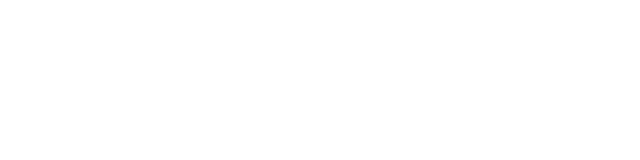
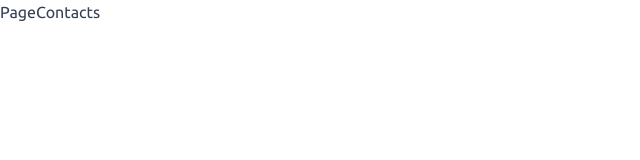
Before and after one commit to thes3interdev/slp-blogu-website, a React (Vite) app: page /contacts in a window 1280 px wide. Before the commit this address had no page. Shown: the top 160 px of the page, without its empty margins (0-640 px from the left). Built offline with nearby package versions, Linux system fonts and the light colour scheme.

Commit message:
feat: initial contacts page.

```diff
--- a/src/App.jsx
+++ b/src/App.jsx
@@ -2,6 +2,7 @@ import { BrowserRouter as Router, Route, Routes } from 'react-router-dom';
 import { ApolloProvider } from '@apollo/client';
 import client from './utilities/UtilityApolloClient';
 import PageHome from './pages/PageHome';
+import PageContacts from './pages/PageContacts';
 
 const App = () => {
 	return (
@@ -9,6 +10,7 @@ const App = () => {
 			<ApolloProvider client={client}>
 				<Routes>
 					<Route path="/" element={<PageHome />} />
+					<Route path="/contacts" element={<PageContacts />} />
 				</Routes>
 			</ApolloProvider>
 		</Router>
--- /dev/null
+++ b/src/pages/PageContacts.jsx
@@ -0,0 +1,7 @@
+import React from 'react';
+
+const PageContacts = () => {
+	return <div>PageContacts</div>;
+};
+
+export default PageContacts;
```
